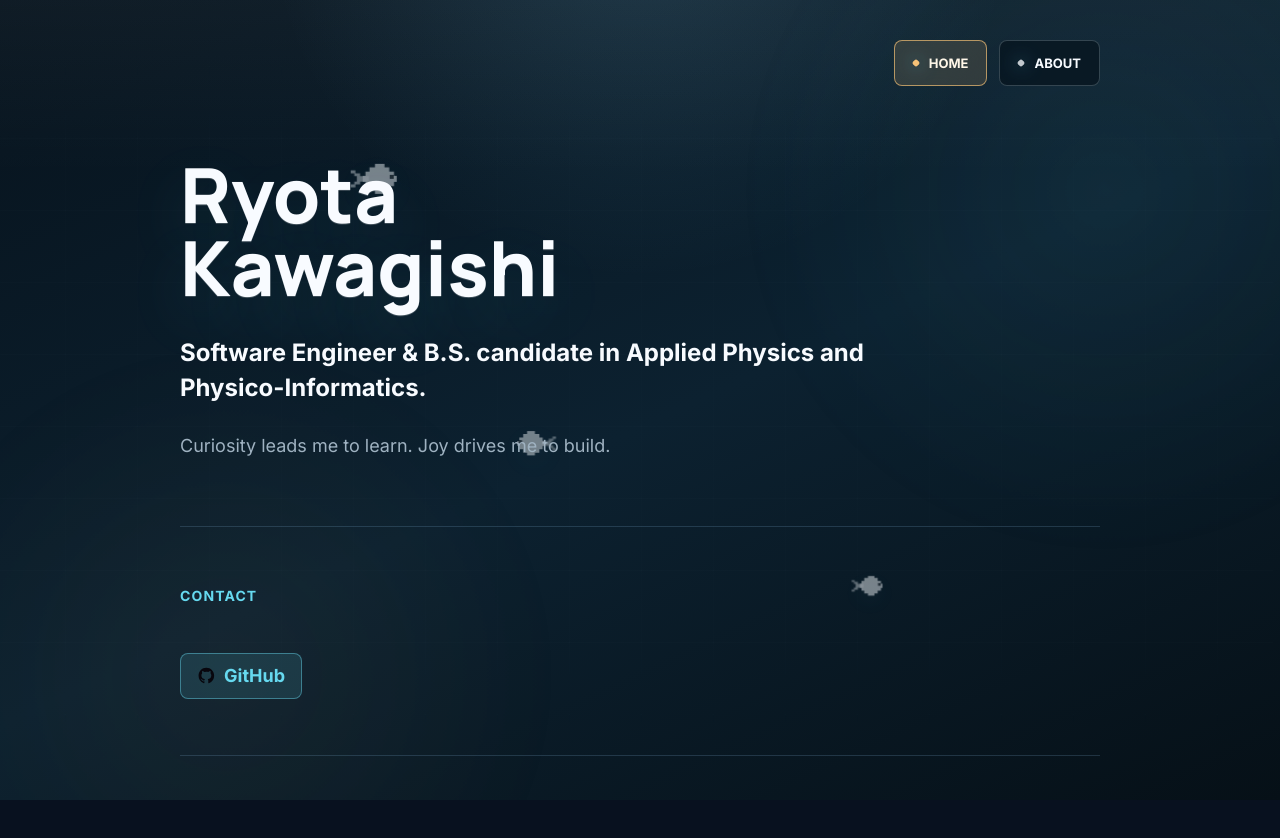
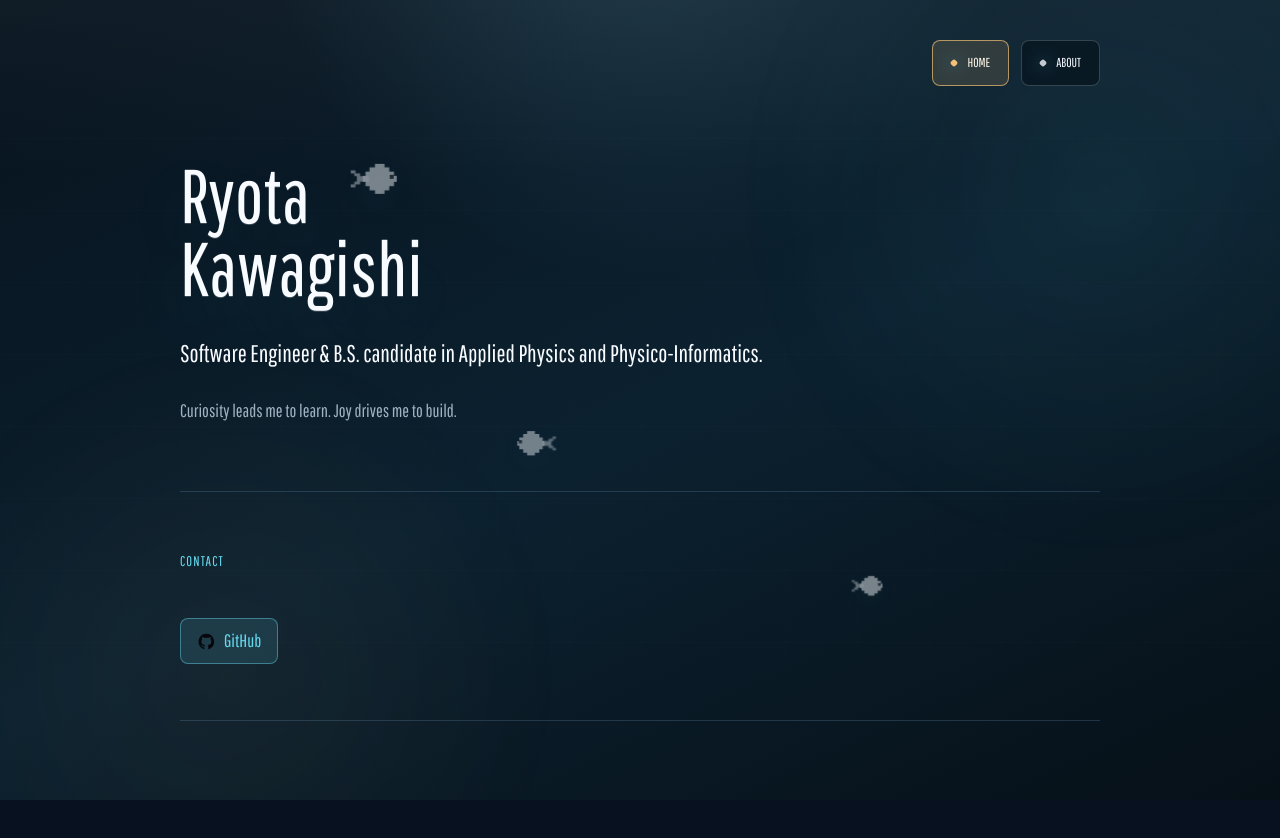
Before and after one commit to RyotaKawagishi/portfolio, a React (Vite) app: page / in a window 1280 px wide. Shown: the top 838 px of the page. After the commit the page ends 817 px from the top, so only its background shows below. Built offline with nearby package versions, Linux system fonts and the light colour scheme.

Commit message:
style: update site font

```diff
--- a/src/index.css
+++ b/src/index.css
@@ -1,4 +1,4 @@
-@import url('https://fonts.googleapis.com/css2?family=Inter:wght@400;500;600;700;800&family=Manrope:wght@500;600;700;800&display=swap');
+@import url('https://fonts.googleapis.com/css2?family=Pathway+Gothic+One&display=swap');
 
 :root {
   --text: #c8d3df;
@@ -19,8 +19,8 @@
   --cursor-x: 50vw;
   --cursor-y: 50vh;
 
-  --sans: Inter, ui-sans-serif, system-ui, 'Segoe UI', Roboto, sans-serif;
-  --heading: Manrope, Inter, ui-sans-serif, system-ui, sans-serif;
+  --sans: 'Pathway Gothic One', ui-sans-serif, system-ui, 'Segoe UI', Roboto, sans-serif;
+  --heading: 'Pathway Gothic One', ui-sans-serif, system-ui, sans-serif;
   --mono: ui-monospace, Consolas, monospace;
 
   font: 18px/145% var(--sans);
```
